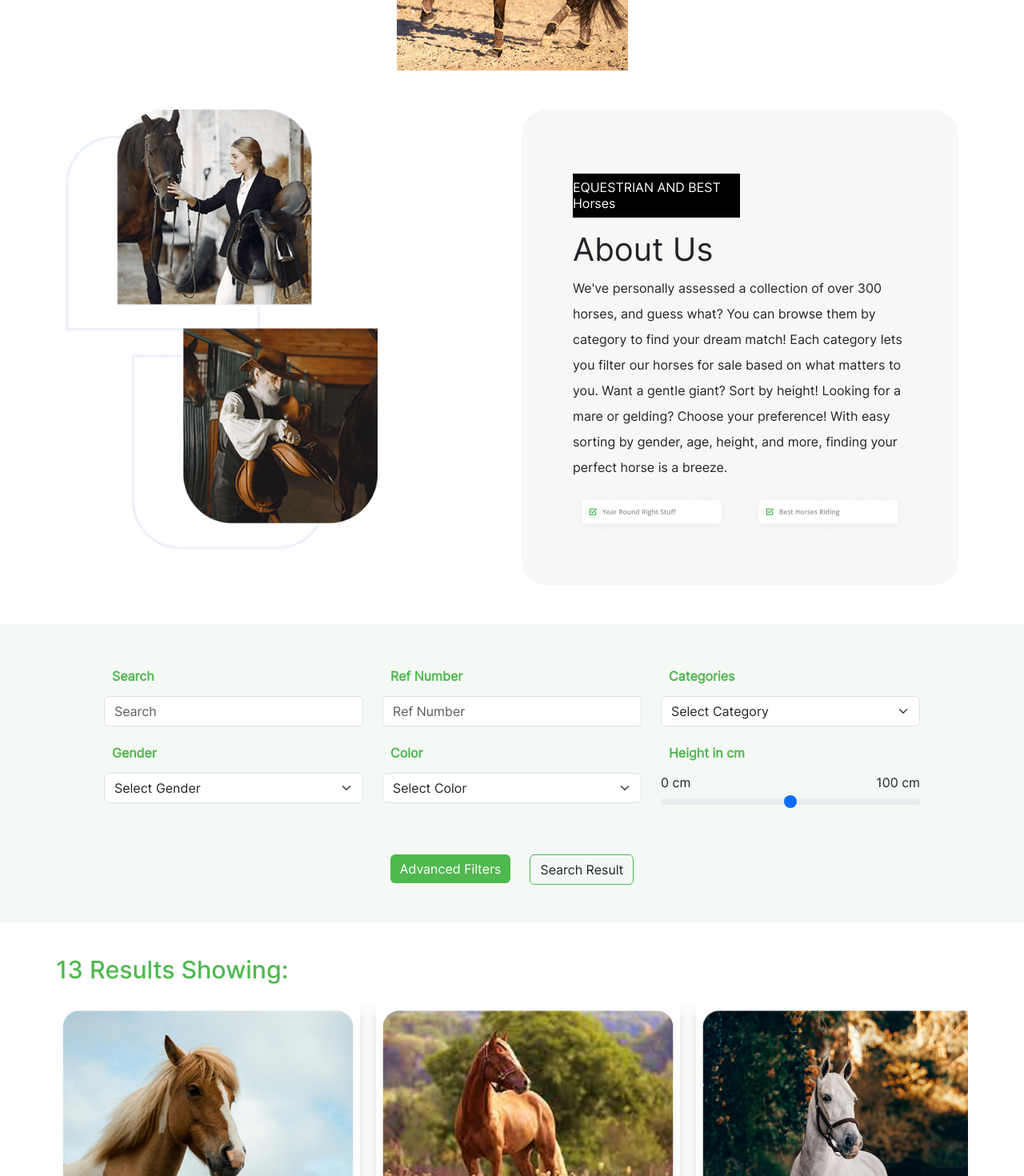
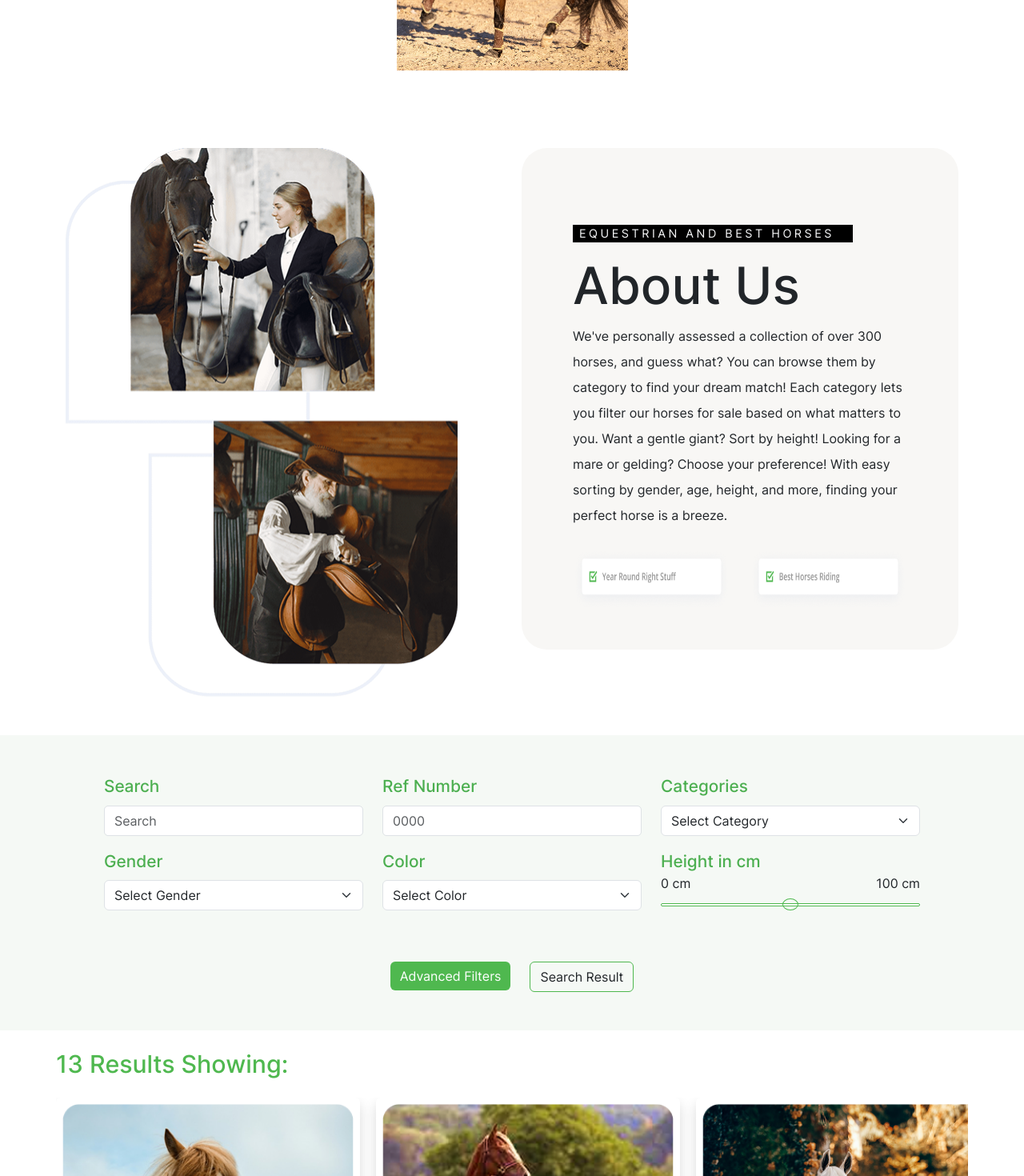
Before and after one commit to Mirza-Zain-max/caballoria, a React (Create React App) app: page / in a window 1280 px wide. Shown: the part 1700-3170 px from the top of the page at 80% size. Built offline with nearby package versions, Linux system fonts and the light colour scheme.

Commit message:
lastes update

```diff
--- a/src/Pages/DashBoard/Aboutus.js
+++ b/src/Pages/DashBoard/Aboutus.js
@@ -56,21 +56,25 @@ import check1 from "../Assets/Image/Item (1).png";
 
 const Aboutus = () => {
     return (
-        <main style={{ backgroundColor: "#fff" }}>
+        <main className='mt-5' style={{ backgroundColor: "#fff" }}>
             <Container>
                 <Row>
                     <Col sm={12} md={12} lg={6}>
-                        <Card className='border-0 mb-3 bg-transparent'>
-                            <Image src={Aboutua} alt="Horse" className='img-fluid' style={{ width: 390, height: 550 }} />
+                        <Card className='border-0  bg-transparent'>
+                            <Image src={Aboutua} alt="Horse" className='img-fluid' style={{ width: 490, height: 686 }} />
                         </Card>
                     </Col>
                     <Col sm={12} md={12} lg={6}>
-                        <Card className='border-0 rounded-5 p-5' style={{ backgroundColor: '#f8f7f5' }}>
+                        <Card className='border-0  rounded-5 ' style={{ backgroundColor: '#f8f7f5' , padding:"3rem"  , paddingTop:"5rem" , paddingBottom:"2rem"}}>
                             <Card.Body>
-                                <Card.Title className='border-1 border-black bg-black w-50 text-light py-2 fs-6 mt-3'>
-                                    EQUESTRIAN AND BEST Horses
-                                </Card.Title>
-                                <Card.Title className='fs-1 mt-3'>About Us</Card.Title>
+                                <Row className='' >
+                                    <Col xs={12} md={8} lg={12} className=''>
+                                        <div style={{ letterSpacing: "3.5px" ,maxWidth:"350px" }} className='inter-regular px-2 fs_09 border-1 border-black bg-black text-light '>
+                                            EQUESTRIAN AND BEST HORSES
+                                        </div>
+                                    </Col>
+                                </Row>
+                                <Card.Title className='fs_40 inter-medium mt-3' style={{color: "#212529"}}>About Us</Card.Title>
 
                                 {/* ✅ FIX: Replaced <Card.Text> with <div> */}
                                 <div className='text-justify' style={{ lineHeight: "2rem" }}>
@@ -80,12 +84,12 @@ const Aboutus = () => {
                                     giant? Sort by height! Looking for a mare or gelding? Choose your preference!
                                     With easy sorting by gender, age, height, and more, finding your perfect horse is a breeze.
                                 </div>
-                                <Row className="mt-3">
+                                <Row className="mt-4">
                                     <Col xs={12} md={6}>
-                                        <Image src={check} alt="Check Icon" className="img-fluid" style={{ width: 310 }} />
+                                        <Image src={check} alt="Check Icon" className="img-fluid" style={{ width: 310 , height:"80px" }} />
                                     </Col>
                                     <Col xs={12} md={6}>
-                                        <Image src={check1} alt="Check Icon" className="img-fluid" style={{ width: 310 }} />
+                                        <Image src={check1} alt="Check Icon" className="img-fluid" style={{ width: 310 , height:"80px" }} />
                                     </Col>
                                 </Row>
                             </Card.Body>
--- a/src/Pages/DashBoard/Searchbar.js
+++ b/src/Pages/DashBoard/Searchbar.js
@@ -1,28 +1,55 @@
-import React from 'react'
+import React, { useState } from 'react'
 import { Card, Col, Container, Row, Form, Button } from 'react-bootstrap'
 
 const Searchbar = () => {
+    const [height, setHeight] = useState(50);
+
+    const handleChange = (e) => {
+        setHeight(e.target.value);
+    };
+
+    // Custom CSS for the slider thumb
+    const sliderThumbStyles = `
+    input[type=range]::-webkit-slider-thumb {
+      -webkit-appearance: none;
+      appearance: none;
+      width: 20px;
+      height: 15px;
+      border-radius: 60%;
+    //   background:  ;
+    border  : 1px solid #4FB84F;
+      cursor: pointer;
+    }
+
+    input[type=range]::-moz-range-thumb {
+      width: 20px;
+      height: 20px;
+      border-radius: 50%;
+      background: red;
+      cursor: pointer;
+    }
+  `;
     return (
-        <main className='mt-5 mb-3' style={{ backgroundColor: " #F5F9F5" }}>
+        <main className='mt-5' style={{ backgroundColor: " #F5F9F5" }}>
             <Container>
                 <Card className='custom-form bg-transparent border-0 p-5'>
                     <Row className="gy-4"> {/* Added gy-4 for vertical spacing */}
                         <Col xs={12} md={6} lg={4}>
                             <Form.Group className="mb-3"> {/* Added mb-3 for bottom spacing */}
-                                <Form.Label htmlFor="search" className="custom-label">Search</Form.Label>
-                                <Form.Control type="search" placeholder="Search" />
+                                <Form.Label htmlFor="search" style={{ color: '#4CAF50'}} className='fs_13 inter-medium'>Search</Form.Label>
+                                <Form.Control type="search" placeholder="Search"  />
                             </Form.Group>
                         </Col>
                         <Col xs={12} md={6} lg={4}>
                             <Form.Group className="mb-3">
-                                <Form.Label htmlFor="refNumber" className="custom-label">Ref Number</Form.Label>
-                                <Form.Control type="search" placeholder="Ref Number" />
+                                <Form.Label htmlFor="refNumber" style={{ color: '#4CAF50'}} className='fs_13 inter-medium'>Ref Number</Form.Label>
+                                <Form.Control type="search" placeholder="0000"  />
                             </Form.Group>
                         </Col>
                         <Col xs={12} md={6} lg={4}>
                             <Form.Group className="mb-3">
-                                <Form.Label htmlFor="categories" className="custom-label">Categories</Form.Label>
-                                <Form.Select className="custom-select">
+                                <Form.Label htmlFor="categories" style={{ color: '#4CAF50'}} className='fs_13 inter-medium'>Categories</Form.Label>
+                                <Form.Select className="custom-select" >
                                     <option value="">Select Category</option>
                                     <option value="category1">Category 1</option>
                                     <option value="category2">Category 2</option>
@@ -33,8 +60,8 @@ const Searchbar = () => {
                     <Row className="gy-4">
                         <Col xs={12} md={6} lg={4}>
                             <Form.Group className="mb-3">
-                                <Form.Label htmlFor="gender" className="custom-label">Gender</Form.Label>
-                                <Form.Select className="custom-select">
+                                <Form.Label htmlFor="gender" style={{ color: '#4CAF50'}} className='fs_13 inter-medium'>Gender</Form.Label>
+                                <Form.Select className="custom-select" >
                                     <option value="">Select Gender</option>
                                     <option value="male">Male</option>
                                     <option value="female">Female</option>
@@ -43,8 +70,8 @@ const Searchbar = () => {
                         </Col>
                         <Col xs={12} md={6} lg={4}>
                             <Form.Group className="mb-3">
-                                <Form.Label htmlFor="color" className="custom-label">Color</Form.Label>
-                                <Form.Select className="custom-select">
+                                <Form.Label htmlFor="color" style={{ color: '#4CAF50'}} className='fs_13 inter-medium'>Color</Form.Label>
+                                <Form.Select className="custom-select" >
                                     <option value="">Select Color</option>
                                     <option value="red">Red</option>
                                     <option value="blue">Blue</option>
@@ -52,22 +79,51 @@ const Searchbar = () => {
                             </Form.Group>
                         </Col>
                         <Col xs={12} md={6} lg={4}>
-                            <Form.Group className="">
-                                <Form.Label className="custom-label">Height in cm</Form.Label>
-                                <div className="d-flex justify-content-between">
+                            <div style={{
+                                fontFamily: 'Arial, sans-serif',
+                                maxWidth: '500px',
+
+                            }}>
+                                <style>{sliderThumbStyles}</style>
+
+                                <span style={{ color: '#4CAF50'}} className='fs_13 inter-medium' >
+                                    Height in cm
+                                </span>
+
+                                <div style={{
+                                    display: 'flex',
+                                    justifyContent: 'space-between',
+                                }}>
                                     <span>0 cm</span>
                                     <span>100 cm</span>
                                 </div>
-                                <Form.Range />
-                            </Form.Group>
+
+                                <input
+                                    type="range"
+                                    min="0"
+                                    max="100"
+                                    value={height}
+                                    onChange={handleChange}
+                                    style={{
+                                        WebkitAppearance: 'none',
+                                        width: '100%',
+                                        height: '4px',
+                                        borderRadius: '5px',
+                                        border: "1px solid #4FB84F",
+                                        outline: 'none',
+
+                                    }}
+                                />
+
+                            </div>
                         </Col>
                     </Row>
                     <Row className="d-flex justify-content-center mt-5">
                         <Col xs={12} md="auto" > {/* Added md="auto" for proper alignment */}
-                            <Button className='border-0 ' style={{backgroundColor:" #4FB84F"}}>Advanced Filters</Button>
+                            <Button className='border-0 ' style={{ backgroundColor: " #4FB84F" }}>Advanced Filters</Button>
                         </Col>
                         <Col xs={12} md="auto" >
-                            <Button className='bg-transparent text-dark' style={{border:"1px solid #4FB84F"}}>Search Result</Button>
+                            <Button className='bg-transparent text-dark' style={{ border: "1px solid #4FB84F" }}>Search Result</Button>
                         </Col>
                     </Row>
                 </Card>
--- a/src/sass/_houselistings.scss
+++ b/src/sass/_houselistings.scss
@@ -52,7 +52,7 @@ body {
         background-color: #4FB84F;
         height: 40px;
         width: 40px;
-        border-radius: 50%;
+        border-radius: 60%;
         left: 0;
         margin: auto;
         right: 0;
@@ -79,7 +79,6 @@ body {
         background-position: center;
     }
 }
-
 .custom-form {
     .form-control {
         min-height: 45;
```
Also changed, not shown: src/Pages/DashBoard/FAQ.js (+63 -9 lines), src/Pages/DashBoard/Harbel.js (+72 -62 lines), src/Pages/DashBoard/Section6.js (+4 -4 lines), src/css/font-sizes.css (+23 -0 lines), src/Pages/DashBoard/index.js (indentation only), src/Pages/Icons/Item.png (added).
